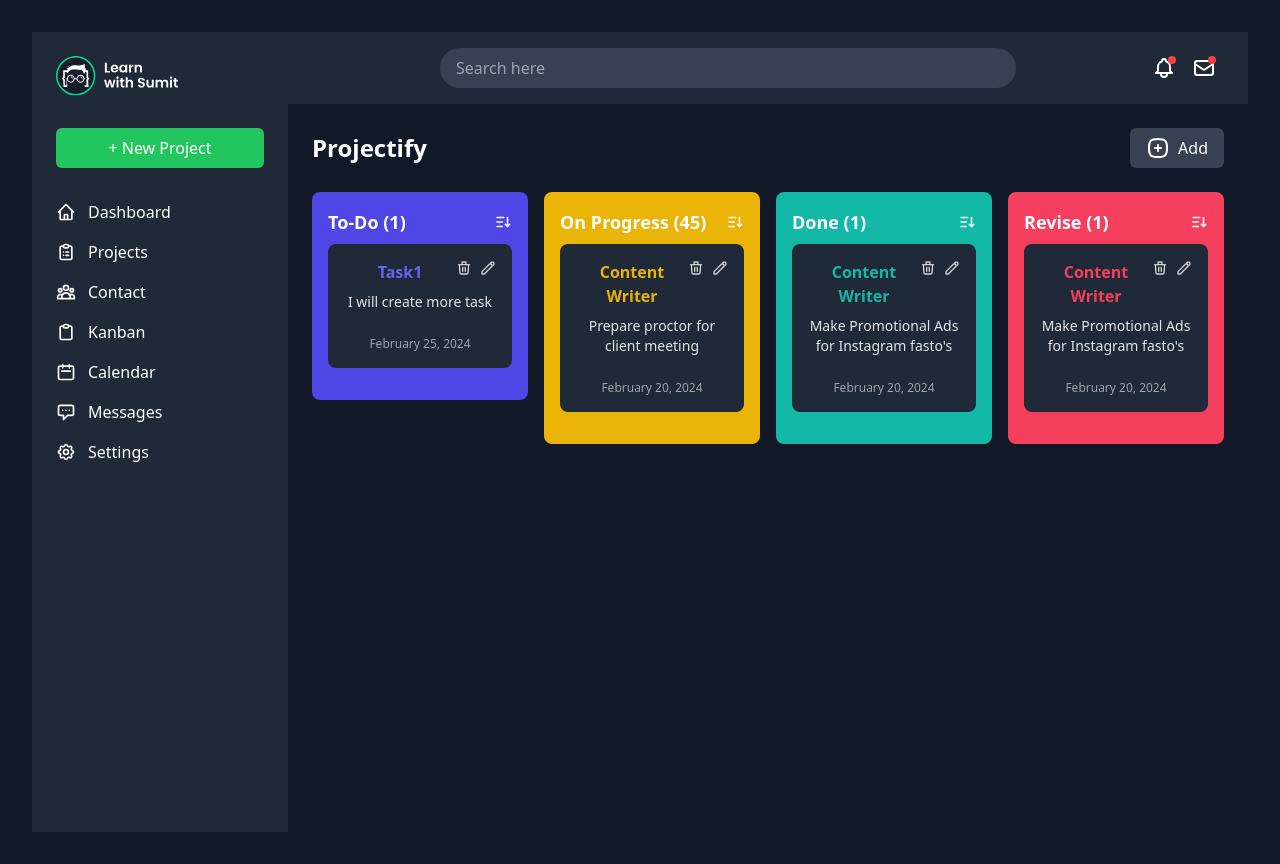
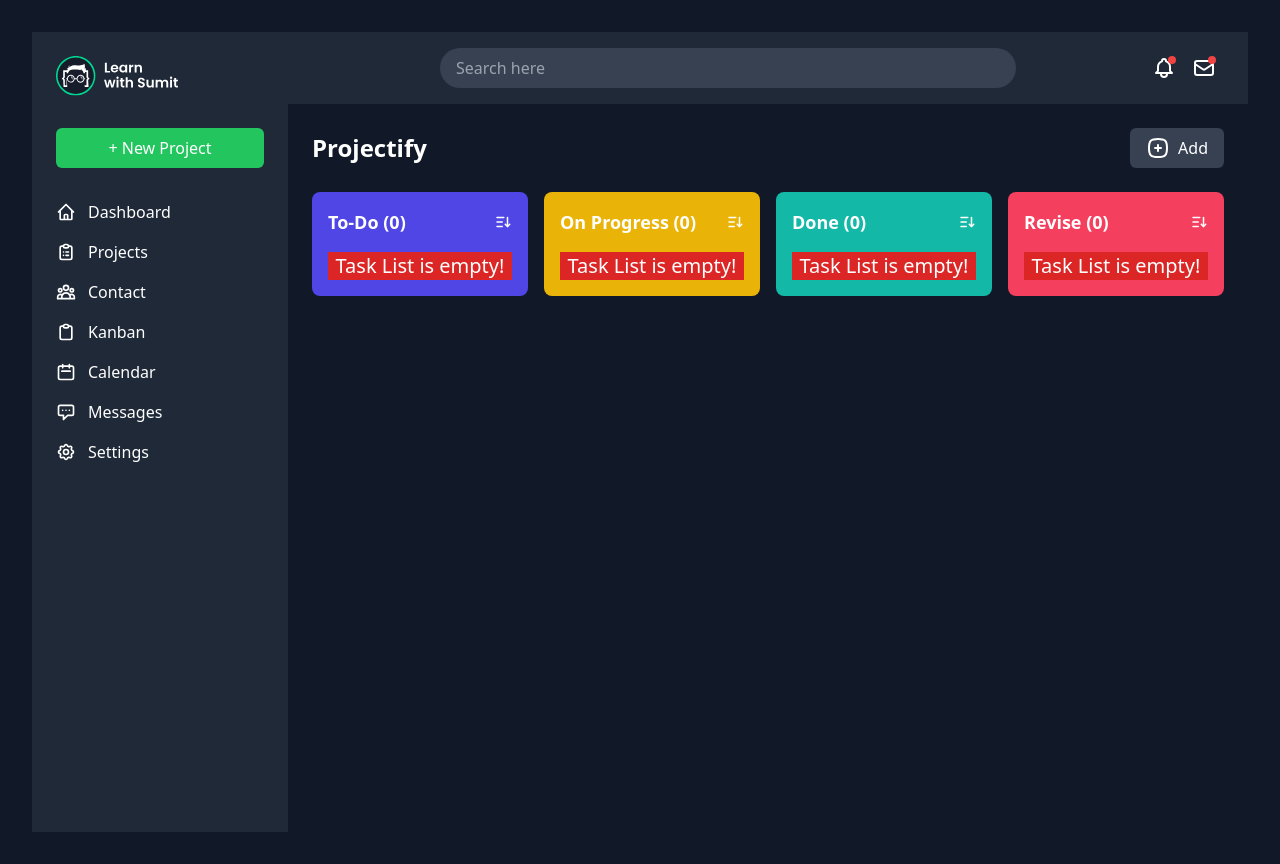
Before and after one commit to Rafsan12/Tasks, a React (Vite) app: page / in a window 1280 px wide. Built offline with nearby package versions, Linux system fonts and the light colour scheme.

Commit message:
dynamically add task different category :lipstick:

```diff
--- a/src/App.jsx
+++ b/src/App.jsx
@@ -6,20 +6,32 @@ import Task from "./components/Task_Board/Task";
 
 function App() {
   const defaultTask = {
-    id: crypto.randomUUID,
-    title: "Task1",
+    id: crypto.randomUUID(),
+    taskName: "Task1",
     description: "I will create more task",
-    date: "February 25, 2024",
+    dueDate: "February 25, 2024",
   };
 
   const [tasks, setTasks] = useState([defaultTask]);
+  const [showModal, setShowModal] = useState(false);
+
+  const handleAddTask = (newTask) => {
+    console.log("adding", newTask);
+    setTasks([...tasks, newTask]);
+    setShowModal(false);
+  };
   return (
     <div className="flex h-screen">
       <Sidebar />
 
       <div className="flex-1 overflow-y-auto overflow-x-hidden">
         <Header />
-        <Task tasks={tasks} />
+        <Task
+          tasks={tasks}
+          showModal={showModal}
+          setShowModal={setShowModal}
+          handleAddTask={handleAddTask}
+        />
       </div>
     </div>
   );
--- a/src/components/Task_Board/AddTaskModal.jsx
+++ b/src/components/Task_Board/AddTaskModal.jsx
@@ -1,8 +1,9 @@
+/* eslint-disable react/prop-types */
 import { useState } from "react";
 
 export default function AddTaskModal({ onSave }) {
   const [task, setTask] = useState({
-    // id:,
+    id: crypto.randomUUID(),
     taskName: "",
     description: "",
     dueDate: "",
@@ -93,10 +94,10 @@ export default function AddTaskModal({ onSave }) {
                   onChange={handleChange}
                   className="w-full rounded-md border border-gray-600 bg-gray-700 px-3 py-2 text-white shadow-sm focus:border-green-500 focus:outline-none focus:ring-2 focus:ring-green-500"
                 >
-                  <option value="todo">To-Do</option>
-                  <option value="inprogress">On Progress</option>
-                  <option value="done">Done</option>
-                  <option value="revised">Revised</option>
+                  <option value="To-Do">To-Do</option>
+                  <option value="On progress">On Progress</option>
+                  <option value="Done">Done</option>
+                  <option value="Revised">Revised</option>
                 </select>
               </div>
 
--- a/src/components/Task_Board/Done_Task.jsx
+++ b/src/components/Task_Board/Done_Task.jsx
@@ -1,82 +1,40 @@
-export default function Done_Task() {
+/* eslint-disable react/prop-types */
+import { DeleteSvg, EditSvg, SortSvg } from "../../utlity/Svg";
+
+export default function Done_Task({ tasks }) {
   return (
     <>
       <div className="mb-4 w-full px-2 sm:w-1/2 md:w-1/4">
         <div className="rounded-lg bg-teal-500 p-4">
           <div className="mb-2 flex items-center justify-between">
-            <h3 className="text-lg font-semibold">Done (1)</h3>
-            <svg
-              xmlns="http://www.w3.org/2000/svg"
-              width="18"
-              height="18"
-              viewBox="0 0 24 24"
-              fill="none"
-              stroke="currentColor"
-              strokeWidth="2"
-              strokeLinecap="round"
-              strokeLinejoin="round"
-              className="icon icon-tabler icons-tabler-outline icon-tabler-sort-descending"
-            >
-              <path stroke="none" d="M0 0h24v24H0z" fill="none" />
-              <path d="M4 6l9 0" />
-              <path d="M4 12l7 0" />
-              <path d="M4 18l7 0" />
-              <path d="M15 15l3 3l3 -3" />
-              <path d="M18 6l0 12" />
-            </svg>
+            <h3 className="text-lg font-semibold">Done ({tasks.length})</h3>
+            <SortSvg />
           </div>
 
-          <div>
+          {tasks.length === 0 ? (
+            <p className="text-xl mt-4 bg-red-600">Task List is empty!</p>
+          ) : (
+            tasks.map((task) => (
+              <div key={task.id}>
                 <div className="mb-4 rounded-lg bg-gray-800 p-4">
                   <div className="flex justify-between">
                     <h4 className="mb-2 font-semibold text-teal-500">
-                  Content Writer
+                      {tasks.taskName}
                     </h4>
                     <div className="flex gap-2">
-                  <svg
-                    xmlns="http://www.w3.org/2000/svg"
-                    width="24"
-                    height="24"
-                    viewBox="0 0 24 24"
-                    fill="none"
-                    stroke="currentColor"
-                    strokeWidth="2"
-                    strokeLinecap="round"
-                    strokeLinejoin="round"
-                    className="h-4 w-4 cursor-pointer text-zinc-300"
-                  >
-                    <path stroke="none" d="M0 0h24v24H0z" fill="none" />
-                    <path d="M4 7l16 0" />
-                    <path d="M10 11l0 6" />
-                    <path d="M14 11l0 6" />
-                    <path d="M5 7l1 12a2 2 0 0 0 2 2h8a2 2 0 0 0 2 -2l1 -12" />
-                    <path d="M9 7v-3a1 1 0 0 1 1 -1h4a1 1 0 0 1 1 1v3" />
-                  </svg>
-                  <svg
-                    className="h-4 w-4 cursor-pointer text-zinc-300"
-                    fill="none"
-                    stroke="currentColor"
-                    viewBox="0 0 24 24"
-                    xmlns="http://www.w3.org/2000/svg"
-                  >
-                    <path
-                      strokeLinecap="round"
-                      strokeLinejoin="round"
-                      strokeWidth="2"
-                      d="M15.232 5.232l3.536 3.536m-2.036-5.036a2.5 2.5 0 113.536 3.536L6.5 21.036H3v-3.572L16.732 3.732z"
-                    ></path>
-                  </svg>
+                      <DeleteSvg />
+                      <EditSvg />
                     </div>
                   </div>
                   <p className="mb-2 text-sm text-zinc-200">
-                Make Promotional Ads for Instagram fasto's
+                    {task.description}
                   </p>
 
-              <p className="mt-6 text-xs text-zinc-400">February 20, 2024</p>
+                  <p className="mt-6 text-xs text-zinc-400">{task.dueDate}</p>
                 </div>
               </div>
-
-          {/* <!-- Add more task cards here --> */}
+            ))
+          )}
         </div>
       </div>
     </>
--- a/src/components/Task_Board/OnProgress_Task.jsx
+++ b/src/components/Task_Board/OnProgress_Task.jsx
@@ -1,79 +1,37 @@
-export default function OnProgress_Task() {
+/* eslint-disable react/prop-types */
+import { DeleteSvg, EditSvg, SortSvg } from "../../utlity/Svg";
+
+export default function OnProgress_Task({ tasks }) {
   return (
     <>
       <div className="mb-4 w-full px-2 sm:w-1/2 md:w-1/4">
         <div className="rounded-lg bg-yellow-500 p-4">
           <div className="mb-2 flex items-center justify-between">
-            <h3 className="text-lg font-semibold">On Progress (45)</h3>
-            <svg
-              xmlns="http://www.w3.org/2000/svg"
-              width="18"
-              height="18"
-              viewBox="0 0 24 24"
-              fill="none"
-              stroke="currentColor"
-              strokeWidth="2"
-              strokeLinecap="round"
-              strokeLinejoin="round"
-              className="icon icon-tabler icons-tabler-outline icon-tabler-sort-descending"
-            >
-              <path stroke="none" d="M0 0h24v24H0z" fill="none" />
-              <path d="M4 6l9 0" />
-              <path d="M4 12l7 0" />
-              <path d="M4 18l7 0" />
-              <path d="M15 15l3 3l3 -3" />
-              <path d="M18 6l0 12" />
-            </svg>
+            <h3 className="text-lg font-semibold">
+              On Progress ({tasks.length})
+            </h3>
+            <SortSvg />
           </div>
-
-          <div className="mb-4 rounded-lg bg-gray-800 p-4">
+          {tasks.length === 0 ? (
+            <p className="text-xl mt-4 bg-red-600">Task List is empty!</p>
+          ) : (
+            tasks.map((task) => (
+              <div key={task.id} className="mb-4 rounded-lg bg-gray-800 p-4">
                 <div className="flex justify-between">
                   <h4 className="mb-2 flex-1 font-semibold text-yellow-500">
-                Content Writer
+                    {task.taskName}
                   </h4>
                   <div className="flex gap-2">
-                <svg
-                  xmlns="http://www.w3.org/2000/svg"
-                  width="24"
-                  height="24"
-                  viewBox="0 0 24 24"
-                  fill="none"
-                  stroke="currentColor"
-                  strokeWidth="2"
-                  strokeLinecap="round"
-                  strokeLinejoin="round"
-                  className="h-4 w-4 cursor-pointer text-zinc-300"
-                >
-                  <path stroke="none" d="M0 0h24v24H0z" fill="none" />
-                  <path d="M4 7l16 0" />
-                  <path d="M10 11l0 6" />
-                  <path d="M14 11l0 6" />
-                  <path d="M5 7l1 12a2 2 0 0 0 2 2h8a2 2 0 0 0 2 -2l1 -12" />
-                  <path d="M9 7v-3a1 1 0 0 1 1 -1h4a1 1 0 0 1 1 1v3" />
-                </svg>
-                <svg
-                  className="h-4 w-4 cursor-pointer text-zinc-300"
-                  fill="none"
-                  stroke="currentColor"
-                  viewBox="0 0 24 24"
-                  xmlns="http://www.w3.org/2000/svg"
-                >
-                  <path
-                    strokeLinecap="round"
-                    strokeLinejoin="round"
-                    strokeWidth="2"
-                    d="M15.232 5.232l3.536 3.536m-2.036-5.036a2.5 2.5 0 113.536 3.536L6.5 21.036H3v-3.572L16.732 3.732z"
-                  ></path>
-                </svg>
+                    <DeleteSvg />
+                    <EditSvg />
                   </div>
                 </div>
-            <p className="mb-2 text-sm text-zinc-200">
-              Prepare proctor for client meeting
-            </p>
+                <p className="mb-2 text-sm text-zinc-200">{task.description}</p>
 
-            <p className="mt-6 text-xs text-zinc-400">February 20, 2024</p>
+                <p className="mt-6 text-xs text-zinc-400">{task.dueDate}</p>
               </div>
-          {/* <!-- Add more task cards here --> */}
+            ))
+          )}
         </div>
       </div>
     </>
--- a/src/components/Task_Board/Revised_Task.jsx
+++ b/src/components/Task_Board/Revised_Task.jsx
@@ -1,15 +1,20 @@
+/* eslint-disable react/prop-types */
 import { DeleteSvg, EditSvg, SortSvg } from "../../utlity/Svg";
 
-export default function Revised_Task() {
+export default function Revised_Task({ tasks }) {
   return (
     <>
       <div className="mb-4 w-full px-2 sm:w-1/2 md:w-1/4">
         <div className="rounded-lg bg-rose-500 p-4">
           <div className="mb-2 flex items-center justify-between">
-            <h3 className="text-lg font-semibold">Revise (1)</h3>
+            <h3 className="text-lg font-semibold">Revise ({tasks.length})</h3>
             <SortSvg />
           </div>
-          <div className="mb-4 rounded-lg bg-gray-800 p-4">
+          {tasks.length === 0 ? (
+            <p className="text-xl mt-4 bg-red-600">Task List is empty!</p>
+          ) : (
+            tasks.map((task) => (
+              <div key={task.id} className="mb-4 rounded-lg bg-gray-800 p-4">
                 <div className="flex justify-between">
                   <h4 className="mb-2 font-semibold text-rose-500">
                     Content Writer
@@ -25,8 +30,8 @@ export default function Revised_Task() {
 
                 <p className="mt-6 text-xs text-zinc-400">February 20, 2024</p>
               </div>
-
-          {/* <!-- Add more task cards here --> */}
+            ))
+          )}
         </div>
       </div>
     </>
--- a/src/components/Task_Board/Task.jsx
+++ b/src/components/Task_Board/Task.jsx
@@ -1,5 +1,4 @@
 /* eslint-disable react/prop-types */
-import { useState } from "react";
 import AddTaskModal from "./AddTaskModal";
 import Done_Task from "./Done_Task";
 import OnProgress_Task from "./OnProgress_Task";
@@ -7,22 +6,27 @@ import Revised_Task from "./Revised_Task";
 import Task_Header from "./Task_Header";
 import Todo_Task from "./Todo_Task";
 
-export default function Task({ tasks }) {
-  const [showModal, setShowModal] = useState(false);
-
-  const handleAddTask = (task) => {
-    console.log("adding", task);
-  };
-
+export default function Task({
+  tasks,
+  showModal,
+  setShowModal,
+  handleAddTask,
+}) {
   return (
     <div className="p-6">
       {showModal && <AddTaskModal onSave={handleAddTask} />}
       <Task_Header onAddTask={() => setShowModal(true)} />
       <div className="-mx-2 mb-6 flex flex-wrap">
-        <Todo_Task tasks={tasks} />
-        <OnProgress_Task />
-        <Done_Task />
-        <Revised_Task />
+        {/* <Todo_Task tasks={tasks} />
+        <OnProgress_Task tasks={tasks} /> */}
+        <Todo_Task tasks={tasks.filter((task) => task.category === "To-Do")} />
+        <OnProgress_Task
+          tasks={tasks.filter((task) => task.category === "On progress")}
+        />
+        <Done_Task tasks={tasks.filter((task) => task.category === "Done")} />
+        <Revised_Task
+          tasks={tasks.filter((task) => task.category === "Revised")}
+        />
       </div>
     </div>
   );
--- a/src/components/Task_Board/Todo_Task.jsx
+++ b/src/components/Task_Board/Todo_Task.jsx
@@ -10,12 +10,15 @@ export default function Todo_Task({ tasks }) {
             <h3 className="text-lg font-semibold">To-Do ({tasks.length})</h3>
             <SortSvg />
           </div>
-          {tasks.map((task) => (
+          {tasks.length === 0 ? (
+            <p className="text-xl mt-4 bg-red-600">Task List is empty!</p>
+          ) : (
+            tasks.map((task) => (
               <div key={task.id}>
                 <div className="mb-4 rounded-lg bg-gray-800 p-4">
                   <div className="flex justify-between">
                     <h4 className="mb-2 flex-1 font-semibold text-indigo-500">
-                    {task.title}
+                      {task.taskName}
                     </h4>
 
                     <div className="flex gap-2">
@@ -23,12 +26,15 @@ export default function Todo_Task({ tasks }) {
                       <EditSvg />
                     </div>
                   </div>
-                <p className="mb-2 text-sm text-zinc-200">{task.description}</p>
+                  <p className="mb-2 text-sm text-zinc-200">
+                    {task.description}
+                  </p>
 
-                <p className="mt-6 text-xs text-zinc-400">{task.date}</p>
+                  <p className="mt-6 text-xs text-zinc-400">{task.dueDate}</p>
                 </div>
               </div>
-          ))}
+            ))
+          )}
         </div>
       </div>
     </>
```
Lines whose indentation alone changed are shown as unchanged.
